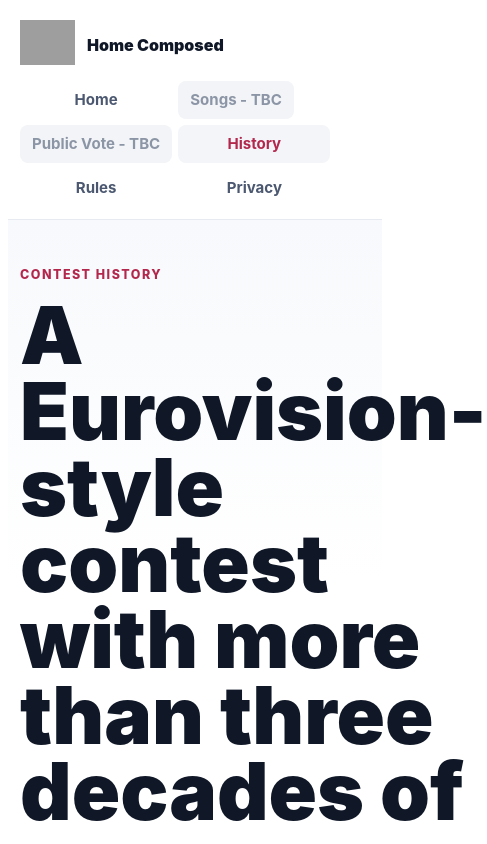
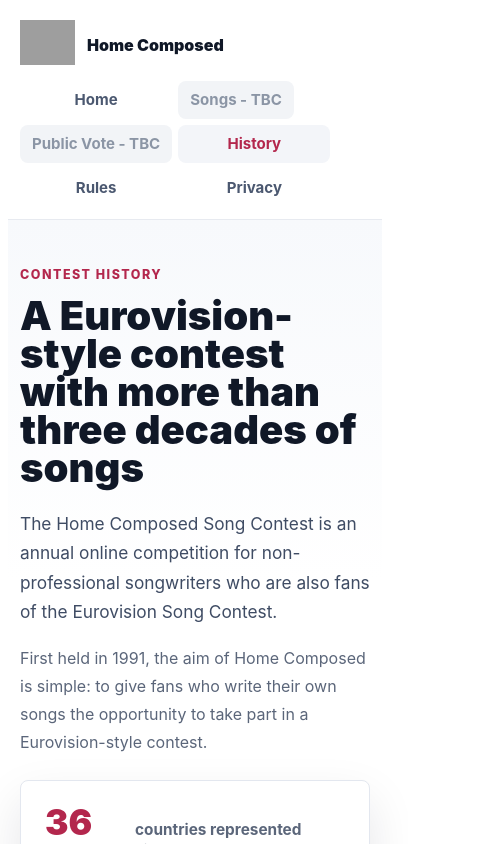
Before and after one commit to Harveyj7/home-composed, an Angular app: page /history in a window 390 px wide. Shown: the top 844 px of the page, 487 px wide, since content can reach past the window. Built offline with nearby package versions, Linux system fonts and the light colour scheme; grey boxes are pictures that could not be loaded.

Commit message:
responsive fixes

```diff
--- a/src/app/components/history/history.scss
+++ b/src/app/components/history/history.scss
@@ -83,8 +83,8 @@
   line-height: 1.75;
 }
 
-.history-title{
-  font-size: 80px;
+.history-title {
+  font-size: clamp(2.5rem, 8vw, 5rem);
 }
 
 .resize{
--- a/src/app/components/home/home.scss
+++ b/src/app/components/home/home.scss
@@ -99,7 +99,7 @@
   max-width: 900px;
   margin-bottom: 22px;
   color: #101827;
-  font-size: clamp(3.5rem, 7vw, 6.9rem);
+  font-size: clamp(3.5rem, 8vw, 6rem);
   font-weight: 900;
   letter-spacing: 0;
   line-height: 0.92;
--- a/src/app/components/privacy-policy/privacy-policy.scss
+++ b/src/app/components/privacy-policy/privacy-policy.scss
@@ -43,7 +43,7 @@
   max-width: 820px;
   margin-bottom: 22px;
   color: #101827;
-  font-size: clamp(2.8rem, 5.6vw, 5.2rem);
+  font-size: clamp(2.5rem, 8vw, 5rem);
   font-weight: 900;
   letter-spacing: 0;
   line-height: 0.98;
@@ -107,7 +107,4 @@
     padding-top: 48px;
   }
 
-  h1 {
-    font-size: 2.75rem;
-  }
 }
--- a/src/app/components/public-vote/public-vote.scss
+++ b/src/app/components/public-vote/public-vote.scss
@@ -42,7 +42,7 @@
 h1 {
   margin: 0 0 26px;
   color: #101827;
-  font-size: clamp(2.35rem, 5vw, 4.4rem);
+  font-size: clamp(2.5rem, 8vw, 5rem);
   font-weight: 900;
   letter-spacing: 0;
   line-height: 1;
--- a/src/app/components/rules/rules.scss
+++ b/src/app/components/rules/rules.scss
@@ -13,8 +13,8 @@
     #ffffff;
 }
 
-.rules-title{
-  font-size: 80px;
+.rules-title {
+  font-size: clamp(2.5rem, 8vw, 5rem);
   font-weight: 1000;
 }
 
```
